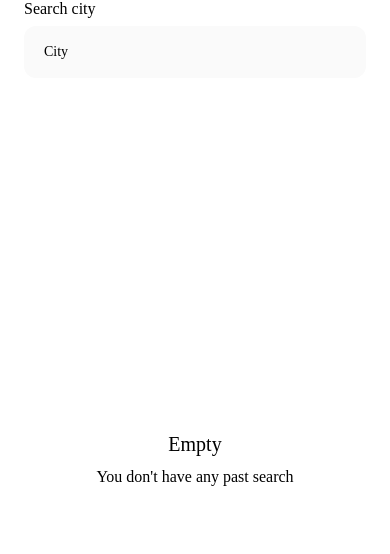
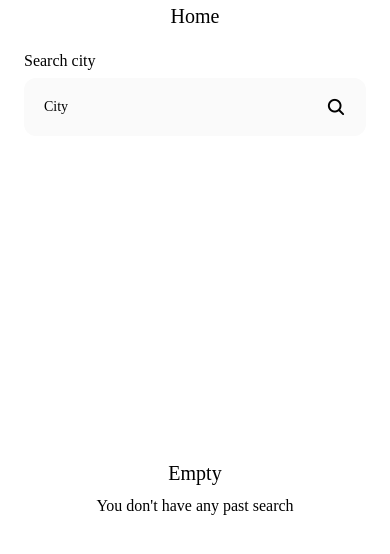
Before and after one commit to aljary12/weather-app, a React Native app: screen /home in a window 390 px wide. Shown: the top 554 px of the page. Built offline with nearby package versions, Linux system fonts and the light colour scheme.

Commit message:
feat: add weather screen

```diff
--- /dev/null
+++ b/src/components/box.tsx
@@ -0,0 +1,38 @@
+import React, {useRef} from 'react';
+import {Animated, View, ViewProps} from 'react-native';
+
+interface Props extends ViewProps {
+  center?: boolean;
+  'center-x'?: boolean;
+  'center-y'?: boolean;
+  row?: boolean;
+  fill?: boolean;
+}
+
+function Box(props: Props) {
+  const {
+    style,
+    center,
+    'center-x': centerX,
+    'center-y': centerY,
+    row,
+    fill,
+    ...rest
+  } = props;
+
+  return (
+    <View
+      style={[
+        fill && {flex: 1},
+        row && {flexDirection: 'row'},
+        centerX && (row ? {justifyContent: 'center'} : {alignItems: 'center'}),
+        centerY && (row ? {alignItems: 'center'} : {justifyContent: 'center'}),
+        center && {alignItems: 'center', justifyContent: 'center'},
+        style,
+      ]}
+      {...rest}
+    />
+  );
+}
+
+export default Box;
--- a/src/components/input-form.tsx
+++ b/src/components/input-form.tsx
@@ -1,38 +1,46 @@
 import {
-  View,
   TextInputProps,
   ViewStyle,
   StyleProp,
   TextInput,
   StyleSheet,
+  TouchableOpacity,
 } from 'react-native';
 import React from 'react';
 import Text, {sizes, weights} from './text';
+import Icon from 'react-native-vector-icons/Ionicons';
+import {IconProps} from 'react-native-vector-icons/Icon';
+import Box from './box';
 
 interface Props extends TextInputProps {
   title?: string;
   formStyle?: StyleProp<ViewStyle>;
   inputStyle?: StyleProp<ViewStyle>;
-  isPassword?: boolean;
+  rightIcon?: IconProps;
 }
 
 export default function InputForm(props: Props) {
-  const {title, formStyle, inputStyle, isPassword, style, ...rest} = props;
+  const {title, formStyle, inputStyle, rightIcon, style, ...rest} = props;
 
   return (
-    <View style={formStyle}>
+    <Box style={formStyle}>
       {!!title && (
         <Text size="large" weight="semiBold" style={{marginBottom: 8}}>
           {title}
         </Text>
       )}
-      <View style={[styles.inputContainer, inputStyle]}>
+      <Box style={[styles.inputContainer, inputStyle]}>
         <TextInput
           style={[weights.regular, sizes.medium, styles.input, style]}
           {...rest}
         />
-      </View>
-    </View>
+        {rightIcon && (
+          <TouchableOpacity onPress={rightIcon.onPress}>
+            <Icon size={20} {...rightIcon} onPress={undefined} />
+          </TouchableOpacity>
+        )}
+      </Box>
+    </Box>
   );
 }
 
--- /dev/null
+++ b/src/components/nav-bar.tsx
@@ -0,0 +1,40 @@
+import {TextStyle, TouchableOpacity, View, ViewStyle} from 'react-native';
+import React from 'react';
+import Text from './text';
+import Icon from 'react-native-vector-icons/Ionicons';
+import {useNavigation} from '@react-navigation/native';
+import Box from './box';
+
+interface Props {
+  back?: boolean;
+  title: string;
+  containerStyle?: ViewStyle;
+  titleStyle?: TextStyle;
+}
+export default function NavBar(props: Props) {
+  const navigation = useNavigation();
+  const {back, title, containerStyle, titleStyle} = props;
+
+  return (
+    <Box style={[{paddingVertical: 16}, containerStyle]}>
+      <Box row center-y>
+        {back && (
+          <TouchableOpacity onPress={() => navigation.goBack()}>
+            <Icon name="arrow-back" size={24} />
+          </TouchableOpacity>
+        )}
+
+        <Text
+          center
+          size="h5"
+          weight="bold"
+          style={[
+            {position: 'absolute', left: 0, right: 0, zIndex: -1},
+            titleStyle,
+          ]}>
+          {title}
+        </Text>
+      </Box>
+    </Box>
+  );
+}
--- a/src/navigator/root-navigator.tsx
+++ b/src/navigator/root-navigator.tsx
@@ -1,15 +1,22 @@
 import * as React from 'react';
-import {NavigationContainer} from '@react-navigation/native';
+import {NavigationContainer, ParamListBase} from '@react-navigation/native';
 import {createNativeStackNavigator} from '@react-navigation/native-stack';
 import HomeScreen from '../screens/home-screen';
+import WeatherScreen from '../screens/weather-screen';
 
-const Stack = createNativeStackNavigator();
+export type RootParamList = {
+  home: undefined;
+  weather: {city: string};
+};
+
+const Stack = createNativeStackNavigator<RootParamList>();
 
 function RootNavigator() {
   return (
     <NavigationContainer>
       <Stack.Navigator screenOptions={{headerShown: false}}>
-        <Stack.Screen name="Home" component={HomeScreen} />
+        <Stack.Screen name="home" component={HomeScreen} />
+        <Stack.Screen name="weather" component={WeatherScreen} />
       </Stack.Navigator>
     </NavigationContainer>
   );
--- a/src/screens/home-screen.tsx
+++ b/src/screens/home-screen.tsx
@@ -1,27 +1,45 @@
-import {FlatList, ListRenderItem, View} from 'react-native';
-import React from 'react';
+import {FlatList, ListRenderItem, StyleSheet, View} from 'react-native';
+import React, {useState} from 'react';
 import Text from '../components/text';
 import {useHistoryState} from '../stores/history-store';
 import {SafeAreaView} from 'react-native-safe-area-context';
 import InputForm from '../components/input-form';
 import {Weather} from '../types/weather';
+import {useNavigation} from '@react-navigation/native';
+import {NativeStackNavigationProp} from '@react-navigation/native-stack';
+import {RootParamList} from '../navigator/root-navigator';
+import NavBar from '../components/nav-bar';
+import Box from '../components/box';
+
+type Navigation = NativeStackNavigationProp<RootParamList>;
 
 function HomeScreen() {
+  const navigation = useNavigation<Navigation>();
+
   const weathers = useHistoryState(state => state.weathers);
+
+  const [city, setCity] = useState('');
 
   const renderItem: ListRenderItem<Weather> = ({item}) => {
     return <Text>{item.name}</Text>;
   };
 
   return (
-    <SafeAreaView
-      style={{
-        flex: 1,
-        paddingHorizontal: 24,
-        gap: 20,
-        backgroundColor: '#FFFFFF',
-      }}>
-      <InputForm title="Search city" placeholder="City" />
+    <SafeAreaView style={styles.screen}>
+      <NavBar title="Home" />
+      <InputForm
+        title="Search city"
+        placeholder="City"
+        onChangeText={setCity}
+        rightIcon={{
+          name: 'search',
+          onPress: () => {
+            if (city) {
+              navigation.navigate('weather', {city});
+            }
+          },
+        }}
+      />
       <FlatList
         data={weathers}
         renderItem={renderItem}
@@ -41,13 +59,22 @@ function HomeScreen() {
 
 const Empty = () => {
   return (
-    <View style={{justifyContent: 'center', alignItems: 'center', gap: 12}}>
+    <Box center style={{gap: 12}}>
       <Text size="h5" weight="bold">
         Empty
       </Text>
       <Text size="large">You don't have any past search</Text>
-    </View>
+    </Box>
   );
 };
 
+const styles = StyleSheet.create({
+  screen: {
+    flex: 1,
+    paddingHorizontal: 24,
+    gap: 20,
+    backgroundColor: '#FFFFFF',
+  },
+});
+
 export default HomeScreen;
--- /dev/null
+++ b/src/screens/weather-screen.tsx
@@ -0,0 +1,33 @@
+import React from 'react';
+import Box from '../components/box';
+import Text from '../components/text';
+import {NativeStackNavigationProp} from '@react-navigation/native-stack';
+import {RootParamList} from '../navigator/root-navigator';
+import {RouteProp, useNavigation, useRoute} from '@react-navigation/native';
+import NavBar from '../components/nav-bar';
+import {SafeAreaView} from 'react-native-safe-area-context';
+
+type Navigation = NativeStackNavigationProp<RootParamList>;
+type Route = RouteProp<RootParamList, 'weather'>;
+
+function WeatherScreen() {
+  const navigation = useNavigation<Navigation>();
+  const route = useRoute<Route>();
+
+  const {city} = route.params;
+
+  return (
+    <SafeAreaView
+      style={{
+        flex: 1,
+        paddingHorizontal: 24,
+        gap: 20,
+        backgroundColor: '#FFFFFF',
+      }}>
+      <NavBar back title="Weather" />
+      <Text>WeatherScreen</Text>
+    </SafeAreaView>
+  );
+}
+
+export default WeatherScreen;
```
